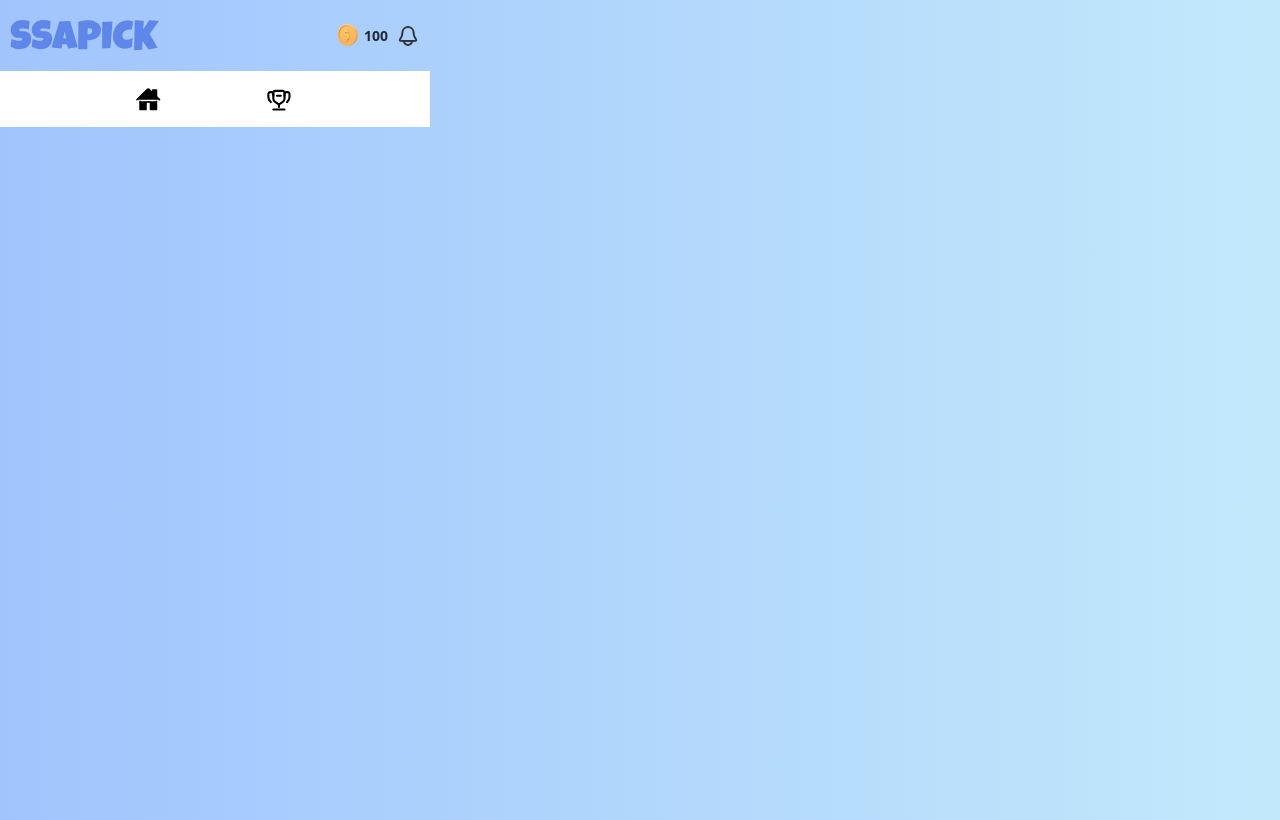
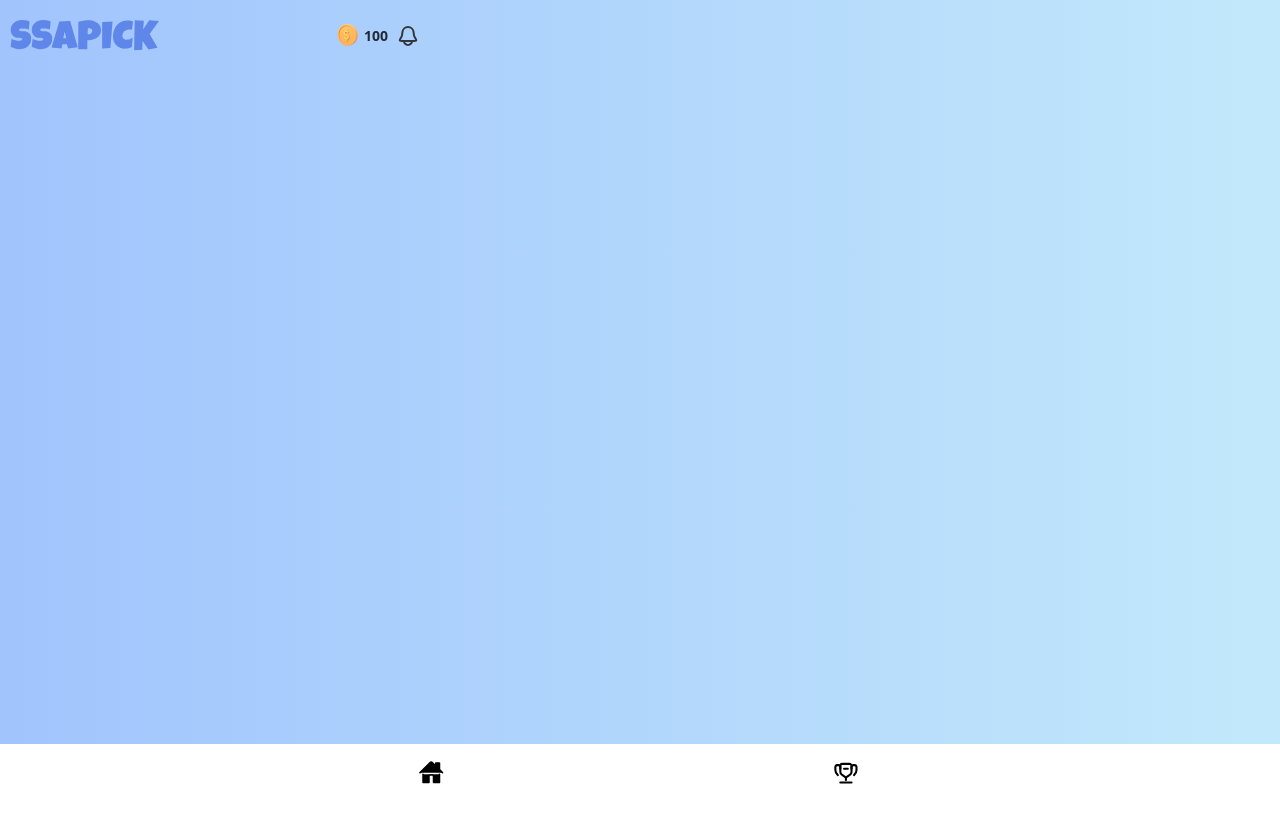
Before and after one commit to rlaehdud1002/SSAPICK, a React (Create React App) app: page / in a window 1280 px wide. Built offline with nearby package versions, Linux system fonts and the light colour scheme.

Commit message:
footer고정완료

```diff
--- a/src/App.tsx
+++ b/src/App.tsx
@@ -4,9 +4,9 @@ import Footer from "./components/common/Footer";
 
 function App() {
   return (
-    <div className="relative h-screen">
-    <Header />
-    <Footer />
+    <div className="flex flex-col relative">
+      <Header />
+      <Footer />
     </div>
   );
 }
--- a/src/components/common/Footer.tsx
+++ b/src/components/common/Footer.tsx
@@ -3,8 +3,8 @@ import RankingIcon from "../../icons/RankingIcon";
 
 const Footer = () => {
   let location = "hoe";
-  return <div className="sticky bottom-0 ">
-    <div className="flex flex-row justify-evenly h-14 bg-white px-8 py-4 items-center  ">
+  return <div className="fixed bottom-0">
+    <div className="flex flex-row justify-evenly h-14 bg-white px-8 py-4 items-center w-screen ">
       <HomeIcon isHighlighted={location === "home"} />
       <RankingIcon/>
     </div>
--- a/src/index.css
+++ b/src/index.css
@@ -12,4 +12,5 @@ body {
 
 #root {
   height: 100%;
+  width: 100%;
 }
```
